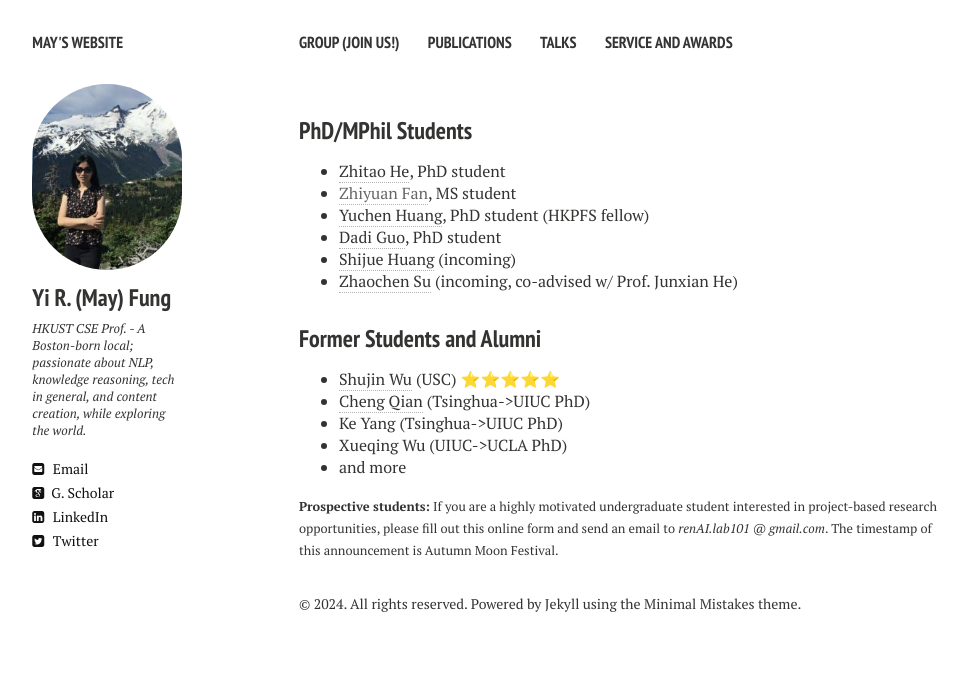
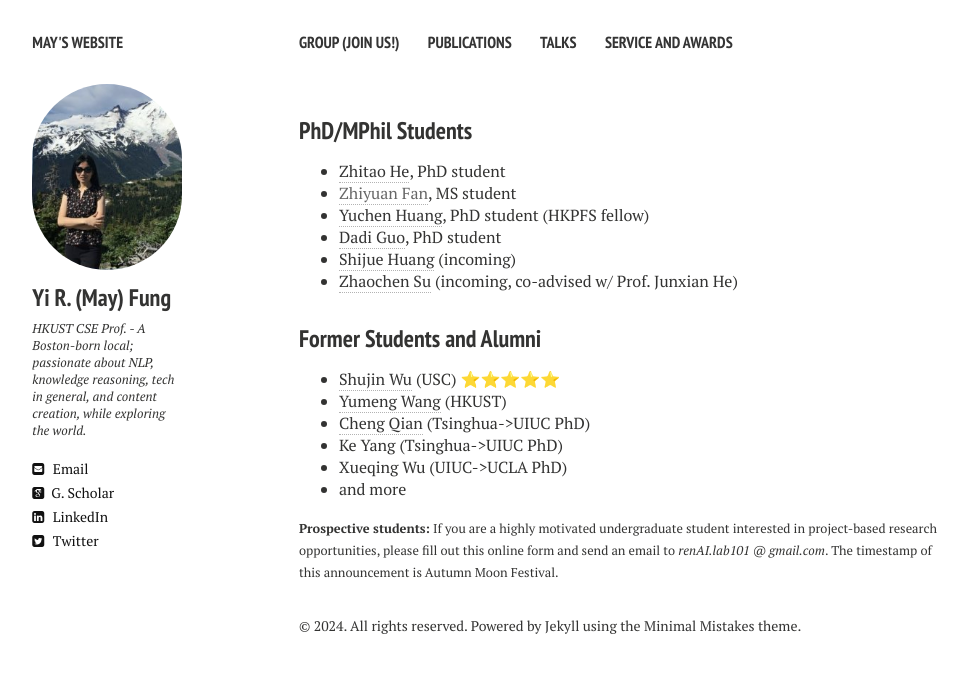
Before and after one commit to mayrfung/mayrfung.github.io, a Jekyll site: the page built from group.md, in a window 1280 px wide. Shown: the top 673 px of the page, without its empty margins (21-989 px from the left). Built offline with Jekyll 4.4.1, drawn with Linux system fonts in a browser that asks for light colours; nearby versions of some CDN libraries.

Commit message:
Update group.html

```diff
--- a/_layouts/group.html
+++ b/_layouts/group.html
@@ -52,6 +52,7 @@
 
 <ul>
   <li><a href="https://shujinwu-0814.github.io/" target="_blank">Shujin Wu</a> (USC) ⭐⭐⭐⭐⭐ </li>
+  <li><a href="https://alexwwwwww.github.io/" target="_blank">Yumeng Wang</a> (HKUST) </li>
   <li><a href="https://qiancheng0.github.io/" target="_blank">Cheng Qian</a> (Tsinghua->UIUC PhD)</li>
   <li>Ke Yang (Tsinghua->UIUC PhD)</li>
   <li>Xueqing Wu (UIUC->UCLA PhD)</li>
```
